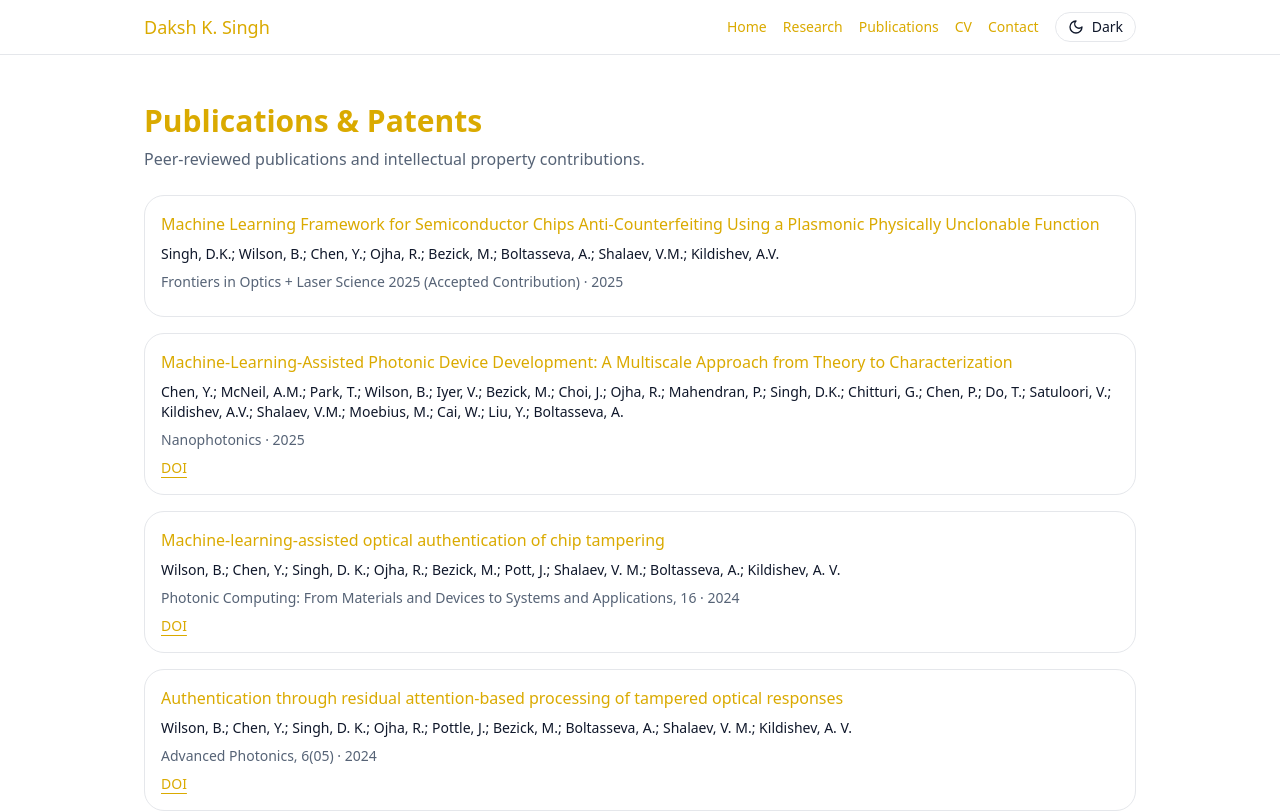
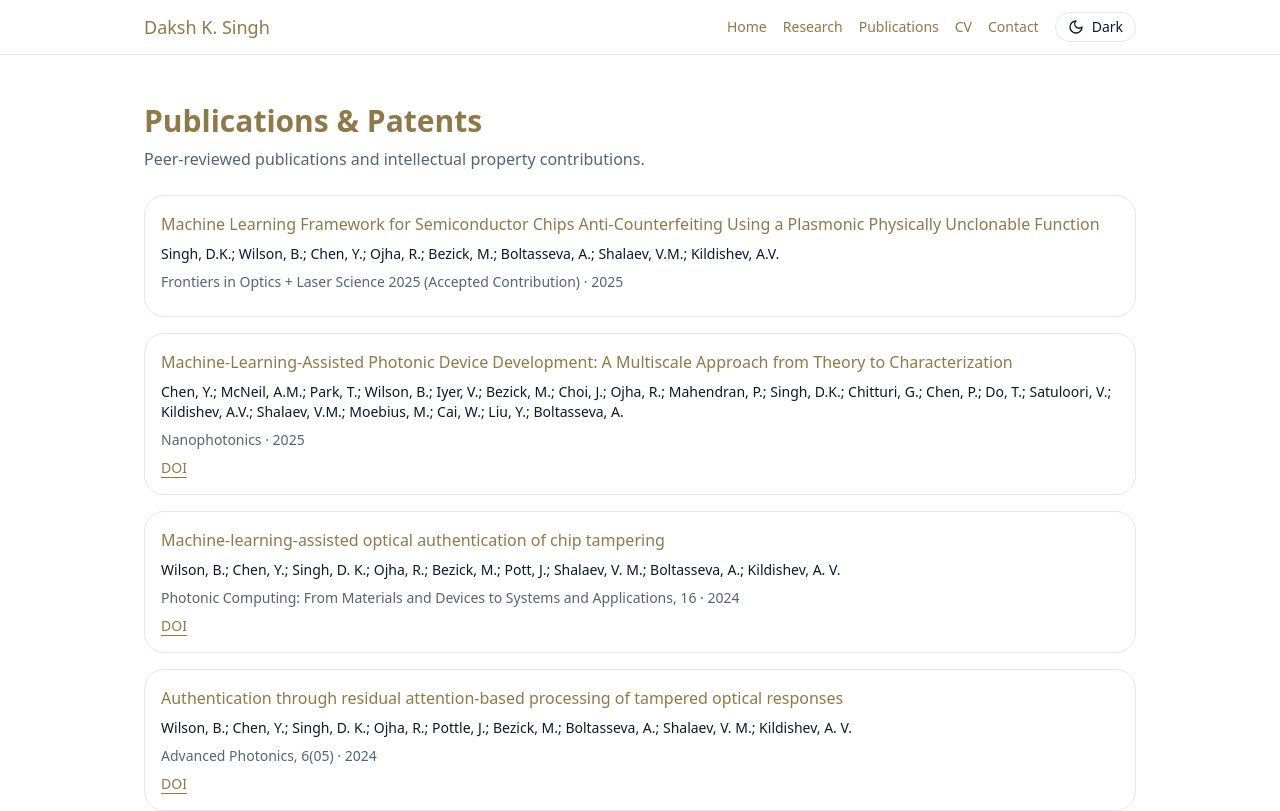
Before and after one commit to daksh-kumar-singh/dakshks, a Next.js app: page /publications in a window 1280 px wide. Shown: the top 811 px of the page. Built offline with nearby package versions, Linux system fonts and the light colour scheme.

Commit message:
Flip gold tones for light/dark Purdue theme, add hover animation & refinements

```diff
--- a/src/app/globals.css
+++ b/src/app/globals.css
@@ -2,23 +2,33 @@
 @tailwind components;
 @tailwind utilities;
 
-/* Purdue-inspired palette (approved colors only, no marks) */
+/* ======================================================
+   Purdue-Inspired Global Theme
+   Light/Dark modes with flipped gold tones for balance
+   ====================================================== */
+
 :root {
-  --background: 0 0% 100%;
-  --foreground: 222.2 47.4% 11.2%;
+  /* Light Mode */
+  --background: 0 0% 100%;           /* White */
+  --foreground: 222.2 47.4% 11.2%;   /* Deep neutral text */
   --muted: 210 16% 96%;
   --muted-foreground: 215 16% 40%;
-  --p-gold: 207 185 145; /* #CFB991 */
-  --p-rush: 218 170 0;   /* #DAAA00 */
-  --p-rail: 157 151 149; /* #9D9795 */
-  --p-steel: 85 89 96;   /* #555960 */
+  --p-gold: 142 121 73;              /* Muted gold (#8E6F3E) for light mode */
+  --p-rush: 142 121 73;              /* Matches above for harmony */
+  --p-rail: 157 151 149;             /* Rail Gray (#9D9795) */
+  --p-steel: 85 89 96;               /* Steel Gray (#555960) */
 }
 
 .dark {
-  --background: 0 0% 6%;     /* near black #0F0F0F */
-  --foreground: 0 0% 94%;    /* light gray text */
+  /* Dark Mode */
+  --background: 0 0% 6%;             /* Near-black (#0F0F0F) */
+  --foreground: 0 0% 94%;            /* Off-white text */
   --muted: 0 0% 12%;
   --muted-foreground: 0 0% 75%;
+  --p-rush: 218 170 0;               /* Rush Gold (#DAAA00) — bright accent */
+  --p-gold: 218 170 0;               /* Same accent gold */
+  --p-rail: 157 151 149;             /* Gray borders */
+  --p-steel: 85 89 96;
 }
 
 html {
@@ -26,13 +36,16 @@ html {
 }
 
 body {
-  @apply bg-background text-foreground;
+  @apply bg-background text-foreground transition-colors duration-300;
   font-family: Inter, ui-sans-serif, system-ui, -apple-system, Segoe UI, Roboto,
     "Helvetica Neue", Arial, "Noto Sans", "Apple Color Emoji", "Segoe UI Emoji",
     "Segoe UI Symbol", sans-serif;
 }
 
-/* Typography and color harmonization */
+/* =========================================
+   Typography and Heading Styling
+   ========================================= */
+
 h1,
 h2,
 h3,
@@ -43,36 +56,87 @@ h4 {
 
 a {
   color: rgb(var(--p-rush));
-}
-a:hover {
-  text-decoration: underline;
+  text-decoration: none;
+  position: relative;
+  transition: color 0.2s ease-in-out;
 }
 
-/* Card and border color consistency */
+/* Underline hover animation */
+a::after {
+  content: "";
+  position: absolute;
+  left: 0;
+  bottom: -2px;
+  width: 0;
+  height: 2px;
+  background-color: rgb(var(--p-rush));
+  transition: width 0.25s ease-in-out;
+}
+
+a:hover::after {
+  width: 100%;
+}
+
+/* =========================================
+   Cards, Borders, and Containers
+   ========================================= */
+
 .border-brand {
   border-color: rgb(var(--p-rail));
 }
 
-/* Prose refinements */
+.card {
+  @apply border border-brand rounded-2xl p-4;
+  background-color: hsl(var(--muted) / 0.05);
+  transition: background-color 0.3s ease, border-color 0.3s ease;
+}
+
+.card:hover {
+  background-color: hsl(var(--muted) / 0.15);
+  border-color: rgb(var(--p-rush));
+}
+
+/* =========================================
+   Prose and Media Refinements
+   ========================================= */
+
 .prose a {
   @apply underline underline-offset-4;
 }
+
 .prose img {
   @apply rounded-2xl;
+  transition: transform 0.3s ease;
 }
 
-/* Collapsible detail styling */
+.prose img:hover {
+  transform: scale(1.02);
+}
+
+/* =========================================
+   Collapsible <details> Styling
+   ========================================= */
+
 details {
-  @apply border border-brand rounded-xl p-4 transition-all duration-200;
-  background-color: hsl(var(--muted) / 0.1);
+  @apply border border-brand rounded-xl p-4 transition-all duration-300;
+  background-color: hsl(var(--muted) / 0.05);
 }
+
 details[open] {
   @apply bg-transparent border-brand;
+  border-color: rgb(var(--p-rush));
 }
+
 summary {
   @apply cursor-pointer font-semibold text-lg list-none;
   color: rgb(var(--p-rush));
+  transition: color 0.2s ease;
 }
+
+summary:hover {
+  color: rgb(var(--p-gold));
+}
+
 summary::marker {
   display: none;
 }
```
